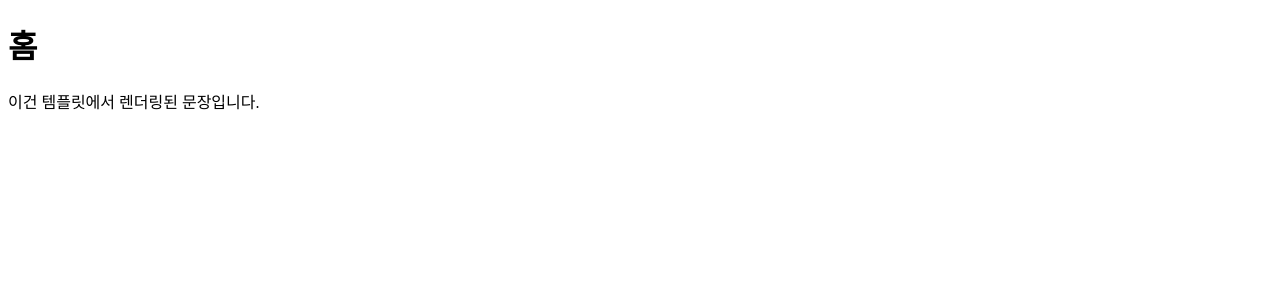
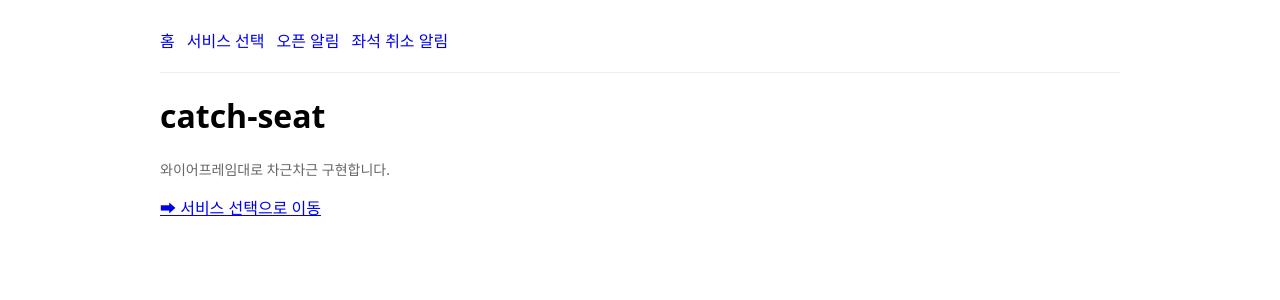
Before and after one commit to ChaeRin01/catch-seat, a Flask app: page /home in a window 1280 px wide. Shown: the top 300 px of the page. Run offline with Flask 3, Linux system fonts and the light colour scheme.

Commit message:
feat(ui): Add base layout & service selection hub
공통 레이아웃 base.html 추가, home.html 상속 적용

서비스 선택 허브 /select 추가 (오픈/좌석취소 분기)

```diff
--- a/app.py
+++ b/app.py
@@ -14,5 +14,9 @@ def home():
 def hw1():
     return render_template("hw1.html")
 
+@app.get("/select")
+def select_service():
+    return render_template("service_select.html", title="서비스 선택")
+
 if __name__=="__main__":
     app.run() #기본 http://127.0.0.1:5000
--- /dev/null
+++ b/templates/base.html
@@ -0,0 +1,28 @@
+<!doctype html>
+<html lang="ko">
+<head>
+  <meta charset="utf-8"/>
+  <meta name="viewport" content="width=device-width,initial-scale=1"/>
+  <title>{{ title or "catch-seat" }}</title>
+  <style>
+    body{font-family:system-ui,-apple-system,Segoe UI,Roboto;max-width:960px;margin:0 auto;padding:20px;}
+    nav{display:flex;gap:12px;align-items:center;padding:8px 0}
+    nav a{text-decoration:none}
+    .card{border:1px solid #ddd;border-radius:10px;padding:16px;margin:12px 0;}
+    .muted{color:#666;font-size:14px}
+    hr{border:none;border-top:1px solid #eee;margin:12px 0}
+    button{padding:8px 14px;border:1px solid #ddd;border-radius:8px;background:#fff;cursor:pointer}
+    button:hover{background:#f5f5f5}
+  </style>
+</head>
+<body>
+  <nav>
+    <a href="/">홈</a>
+    <a href="/select">서비스 선택</a>
+    <a href="/alerts/open">오픈 알림</a>
+    <a href="/alerts/seat">좌석 취소 알림</a>
+  </nav>
+  <hr/>
+  {% block content %}{% endblock %}
+</body>
+</html>
--- a/templates/home.html
+++ b/templates/home.html
@@ -1,8 +1,6 @@
-<!DOCTYPE html>
-<html lang="ko">
-<head><meta charset="utf-8"><title>Home</title></head>
-<body>
-    <h1>{{ title }}</h1>
-    <p>이건 템플릿에서 렌더링된 문장입니다.</p>
-</body>
-</html>
+{% extends "base.html" %}
+{% block content %}
+<h1>catch-seat</h1>
+<p class="muted">와이어프레임대로 차근차근 구현합니다.</p>
+<p><a href="/select">➡︎ 서비스 선택으로 이동</a></p>
+{% endblock %}
--- a/templates/hw1.html
+++ b/templates/hw1.html
@@ -1,3 +1,6 @@
+{% extends "base.html" %}
+{% block content %}
+
 <!doctype html>
 <html lang="ko">
 <head>
@@ -147,3 +150,5 @@
   </main>
 </body>
 </html>
+
+{% endblock %}
```
Also changed, not shown: templates/service_select.html (added, +17 -0 lines), 3 other files.
